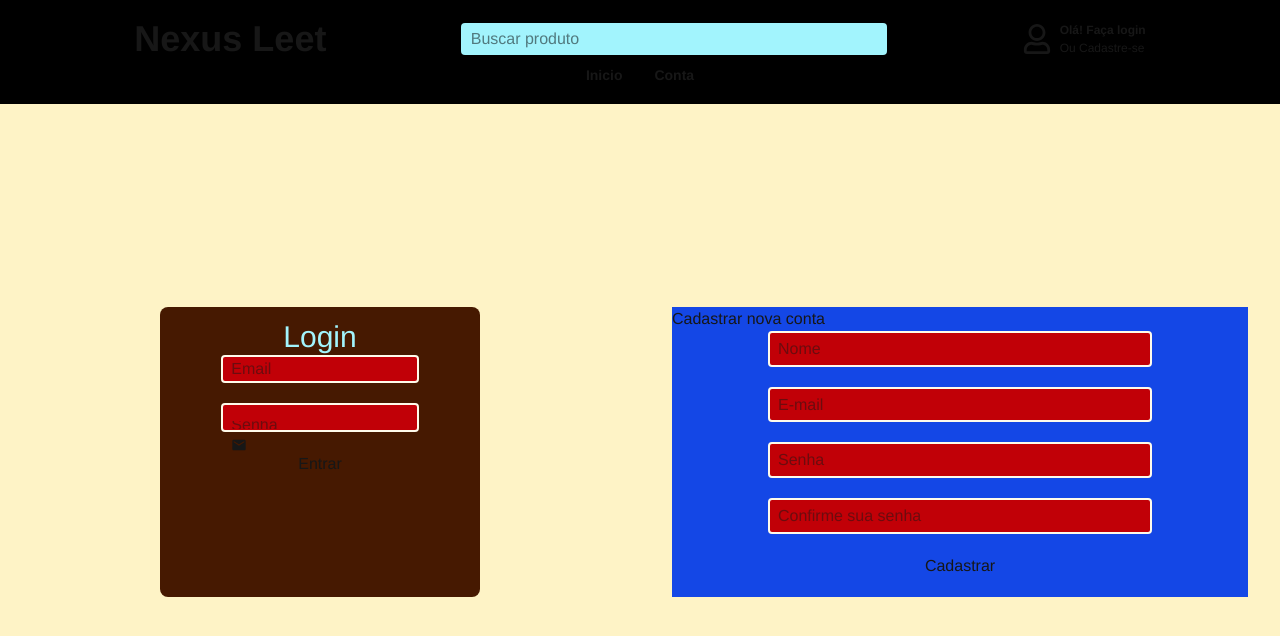
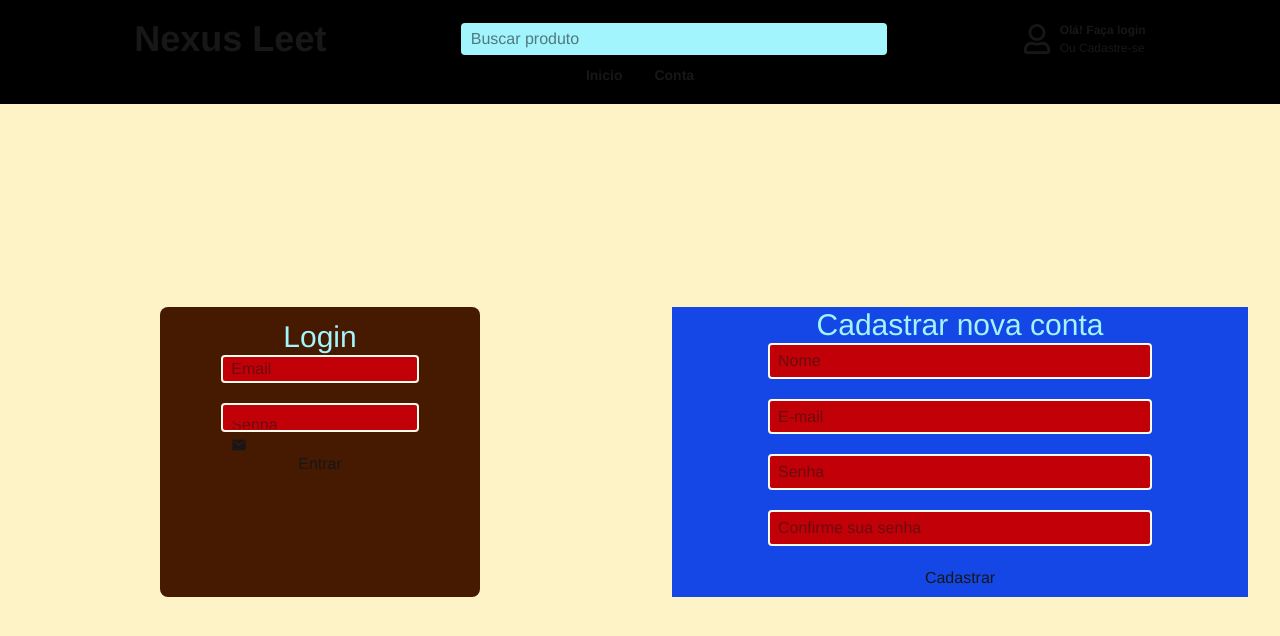
Before and after one commit to gustavocarvalho-ra/NextJs-NexusLeet, a Next.js app: page /my-account in a window 1280 px wide. Shown: the top 636 px of the page. Built offline with nearby package versions, Linux system fonts and the light colour scheme; no server answers.

Commit message:
style: add class in h1

```diff
--- a/src/app/components/login/RegisterForm.tsx
+++ b/src/app/components/login/RegisterForm.tsx
@@ -60,7 +60,7 @@ export default function RegisterForm() {
   return (
     <div className="w-full h-full bg-amber-100 flex items-center justify-center">
       <div className="border-double w-xl bg-blue-700 h-5/12">
-        <h1>Cadastrar nova conta</h1>
+        <h1 className="flex justify-center text-cyan-200 text-3xl">Cadastrar nova conta</h1>
         <div className="h-full w-full">
           <form onSubmit={handleSubmit} className="gap-5 flex flex-col items-center h-4/5">
             <input
```
